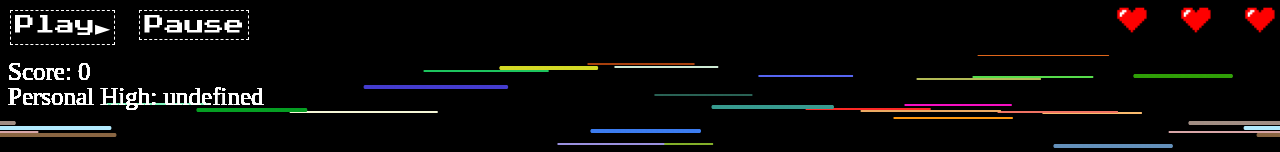
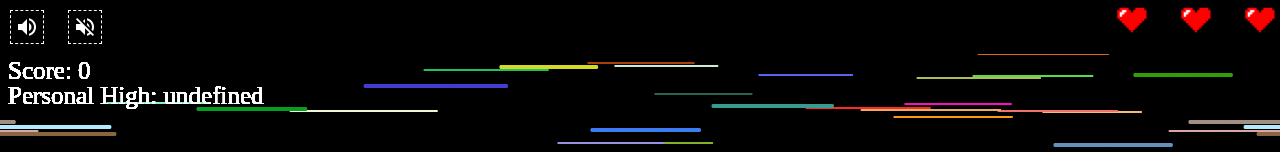
Before and after one commit to Leyi-Li/typing-game, a plain HTML site: page game.html in a window 1280 px wide. Shown: the top 152 px of the page. Drawn offline with Linux system fonts and the light colour scheme.

Commit message:
play pause button changes

```diff
--- a/css/frontPage.css
+++ b/css/frontPage.css
@@ -14,7 +14,7 @@ body{
 
 .playButtons{
     position:float;
-    width: 90vh;
+    width: 30vh;
     top:0;
     left:0;
 }
--- a/game.html
+++ b/game.html
@@ -13,8 +13,9 @@
 <body>
     <header class ="lives">
         <div class = "playButtons">
-                <button class="buttonOne" type="button" onclick="musicPlay()">Play&#9658;</button>
-                <button type="button" onclick="musicPause()">Pause</button>
+                <link href="https://fonts.googleapis.com/icon?family=Material+Icons" rel="stylesheet">
+                <button class="buttonOne" type="button" onclick="musicPlay()"><i class="material-icons">volume_up</i></button>
+                <button type="button" onclick="musicPause()"><i class="material-icons">volume_off</i></button>
                 <audio id="player" autoplay>
                 <source src="music/02 Underclocked (underunderclocked mix).mp3" />
                 </audio>
```
Also changed, not shown: index.html (+3 -2 lines).
